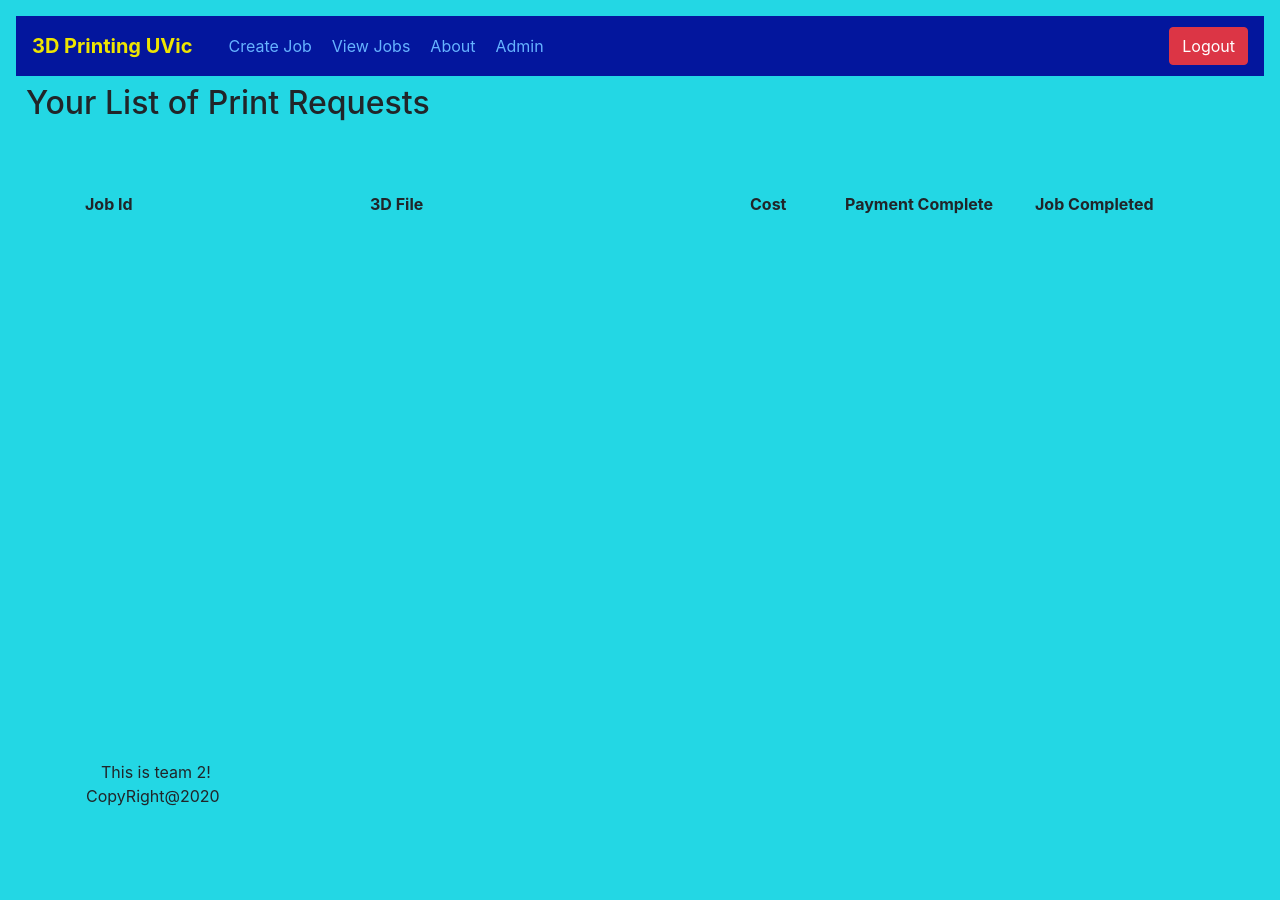
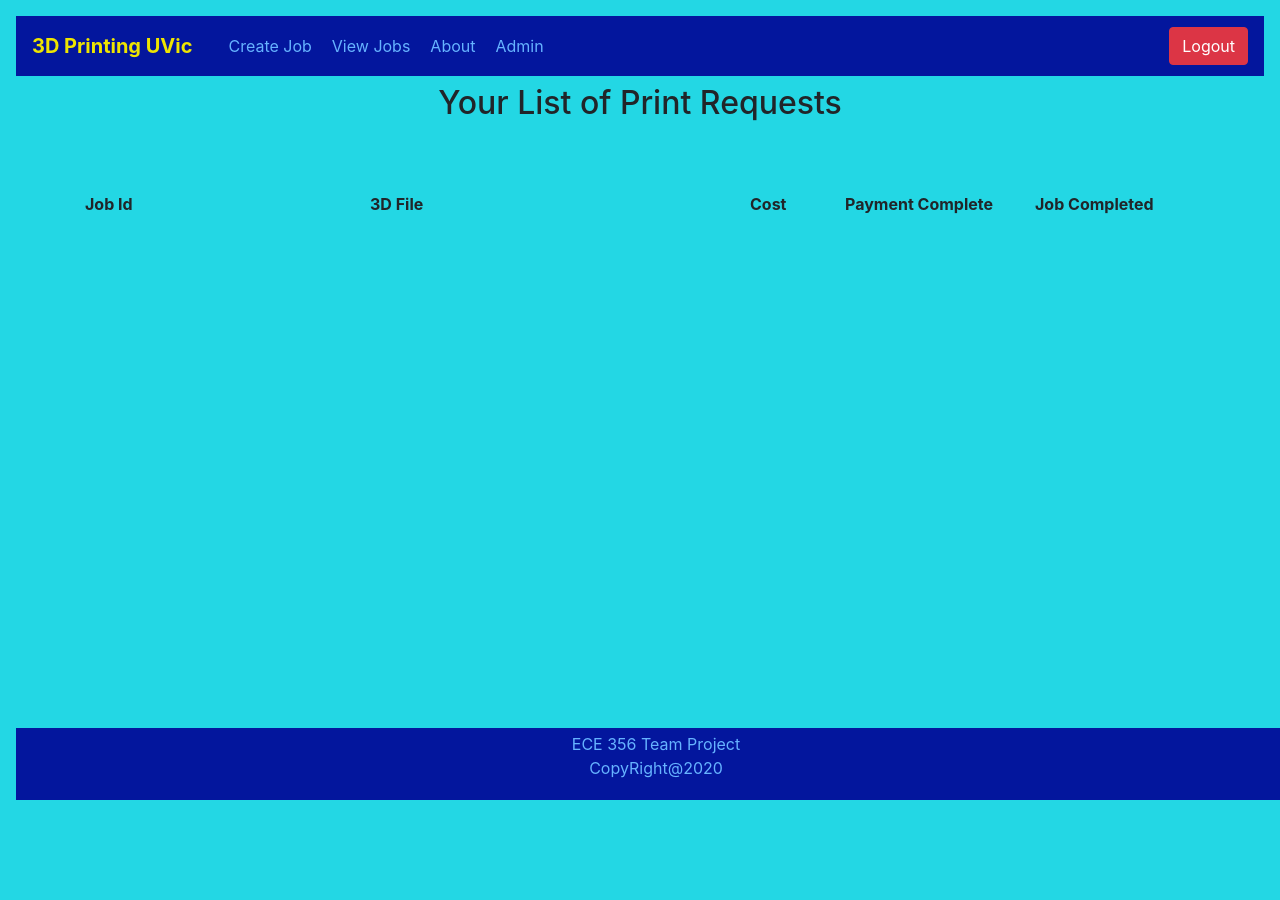
Before and after one commit to guerrerj/UVic3DPrintingWebApp, a Django app: page /jobs/view/ in a window 1280 px wide. Run offline with Django 3.2, Linux system fonts and the light colour scheme; a user stored in the database is signed in; data that the repository does not hold is empty; some libraries are stand-ins or nearby versions.

Commit message:
small fix to merge

```diff
--- a/JobTracker/templates/viewjobs.html
+++ b/JobTracker/templates/viewjobs.html
@@ -2,7 +2,7 @@
 {% block pageContent %}
     <div class="row mt-2" style="padding-bottom: 50px">
         <div class="col">
-            <h2 style = "position:relative; left:10px;"> Your List of Print Requests </h2>
+            <h2 style = "position:relative; text-align:center;"> Your List of Print Requests </h2>
         </div>
     </div>
     <div class="container" style="border-radius: 24px 24px 0px 0px">
--- a/templates/base.html
+++ b/templates/base.html
@@ -38,16 +38,15 @@
         </div>
   </body>
         <footer style="position: absolute; bottom: 0; width: 100%; height: 2.5rem">
-            <div class="container footer">
+            <footer style="position: absolute; bottom: 0; width: 100%; background-color: #03169D">
+            <!--<div class="container footer">-->
                 <div class="row">
-                    <div class="col-12 md-4">
-                        This is team 2!
+                    <div class="col-12">
+                        <p style="color:#66b3ff; padding: 4px; text-align: center">ECE 356 Team Project<br>CopyRight@2020</p>
                     </div>
                 </div>
-                <div class="row">
-                    <p>CopyRight@2020</p>
-                </div>
-            </div>
+            <!--</div>-->
+        </footer>
 
     <!-- Optional JavaScript -->
     <!-- jQuery first, then Popper.js, then Bootstrap JS -->
```
